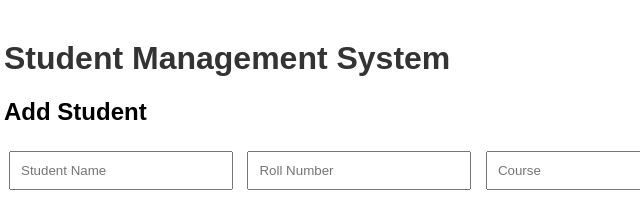
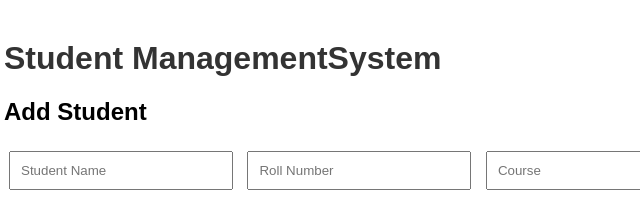
Before and after one commit to puneetkumarbtech2025-commits/MyWebApp, a plain HTML site: page index.html in a window 1280 px wide. Shown: the top 212 px of the page, 36-676 px from the left. Drawn offline with Linux system fonts and the light colour scheme.

Commit message:
Updated index.html in MyWebApp

```diff
--- a/index.html
+++ b/index.html
@@ -51,7 +51,7 @@
 
 <body>
 
-    <h1>Student Management System</h1>
+    <h1>Student ManagementSystem</h1>
 
     <h2>Add Student</h2>
 
```
